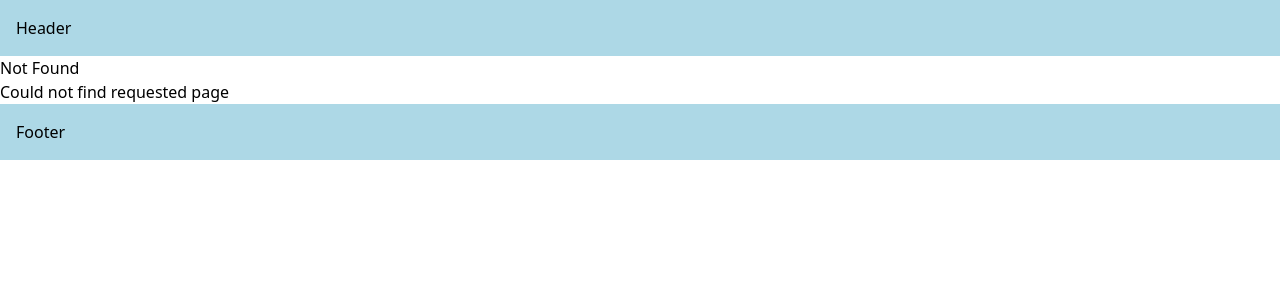
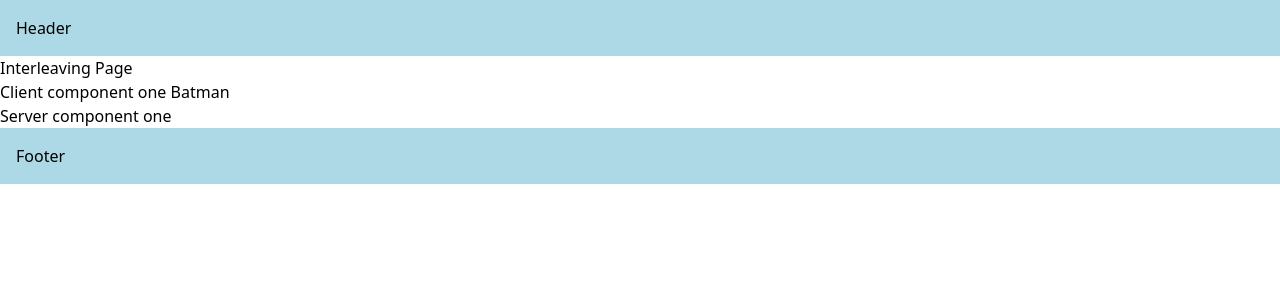
Before and after one commit to roneyyb/next-js-concepts, a Next.js app: page /interleaving in a window 1280 px wide. Before the commit this address had no page. Shown: the top 300 px of the page. Built offline with nearby package versions, Linux system fonts and the light colour scheme.

Commit message:
CONCEPT SERVER AND CLIENT COMPONENT INTERLEAVING

```diff
--- /dev/null
+++ b/src/app/interleaving/page.tsx
@@ -0,0 +1,11 @@
+import { ClientComponentOne } from "@/components/client-component-one";
+import { ServerComponentOne } from "@/components/server-component-one";
+
+export default function InterLeavingPage() {
+    return <div>
+        <h1>Interleaving Page</h1>
+        <ClientComponentOne >
+            <ServerComponentOne />
+        </ClientComponentOne>
+    </div>
+}
--- /dev/null
+++ b/src/components/client-component-one.tsx
@@ -0,0 +1,14 @@
+"use client"
+import { useState } from "react"
+import { ServerComponentOne } from "./server-component-one";
+
+export const ClientComponentOne = ({ children }: { children: React.ReactNode }) => {
+
+    const [name, setName] = useState("Batman");
+
+    return <h1>Client component one {name}
+
+        {children}
+    </h1>
+
+}
--- /dev/null
+++ b/src/components/client-component-two.tsx
@@ -0,0 +1,10 @@
+"use client"
+import { useState } from "react"
+
+export const ClientComponentTwo = () => {
+
+    const [name, setName] = useState("Batman");
+
+    return <h1>Client component two {name}</h1>
+
+}
--- /dev/null
+++ b/src/components/server-component-one.tsx
@@ -0,0 +1,13 @@
+import fs from "fs";
+import { ServerComponentTwo } from "./server-component-two";
+import { ClientComponentOne } from "./client-component-one";
+
+export const ServerComponentOne = () => {
+    fs.readFileSync("src/components/server-component-one.tsx", "utf-8");
+
+    return <h1>
+        Server component one
+
+    </h1>
+
+}
--- /dev/null
+++ b/src/components/server-component-two.tsx
@@ -0,0 +1,8 @@
+import fs from "fs";
+
+export const ServerComponentTwo = () => {
+    fs.readFileSync("src/components/server-component-two.tsx", "utf-8");
+
+    return <h1>Server component two</h1>
+
+}
```
